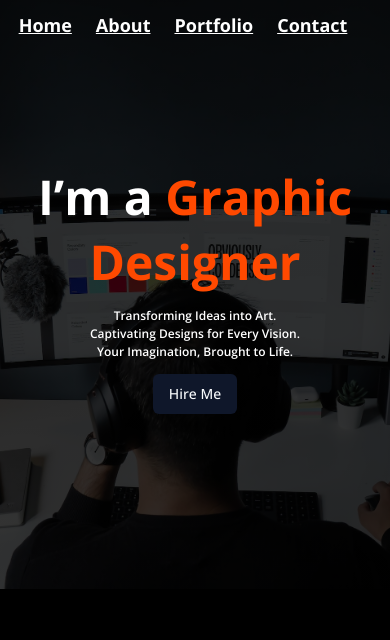
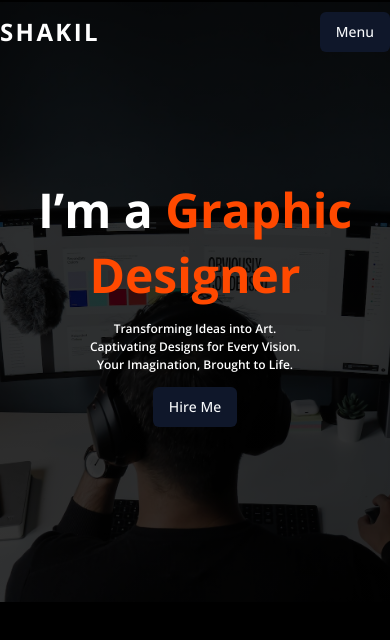
Before and after one commit to pixprocoder/shakil_portfolio, a Next.js app: page / in a window 390 px wide. Shown: the top 640 px of the page. Built offline with nearby package versions, Linux system fonts and the light colour scheme.

Commit message:
menu bar responsive completed

```diff
--- a/components/shared/navBar.tsx
+++ b/components/shared/navBar.tsx
@@ -1,15 +1,28 @@
 "use client";
 import Link from "next/link";
 import { Button } from "../ui/button";
+import { useState } from "react";
 
 export const NavBar = () => {
+  const [isOpen, setIsOpen] = useState(false);
+  console.log(isOpen);
+
   return (
     <header className="pt-3">
-      <nav className=" flex justify-between items-center flex-col lg:flex-row">
-        <div className="logo hidden lg:block">
+      <nav className=" flex justify-between items-center relative lg:flex-row">
+        <div className="logo flex ">
           <Link href="/">Shakil</Link>
         </div>
-        <div className="flex gap-6 items-center">
+        <div className="block lg:hidden">
+          <Button onClick={() => setIsOpen(!isOpen)}>Menu</Button>
+        </div>
+        <div
+          className={`${
+            isOpen
+              ? "flex flex-col absolute top-10 w-full transition-all duration-300 ease-in-out z-10 bg-black"
+              : "hidden"
+          }  lg:flex gap-6 items-center`}
+        >
           <Link className="navItem" href="/">
             Home
           </Link>
```
